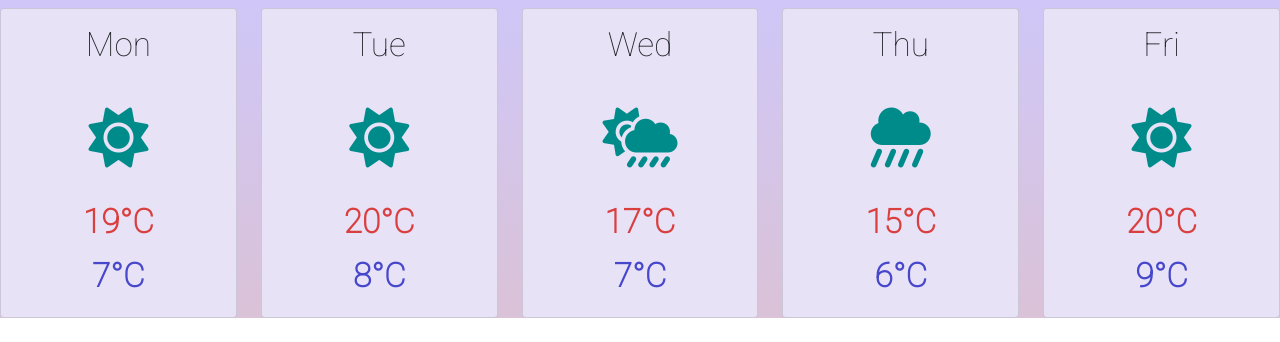
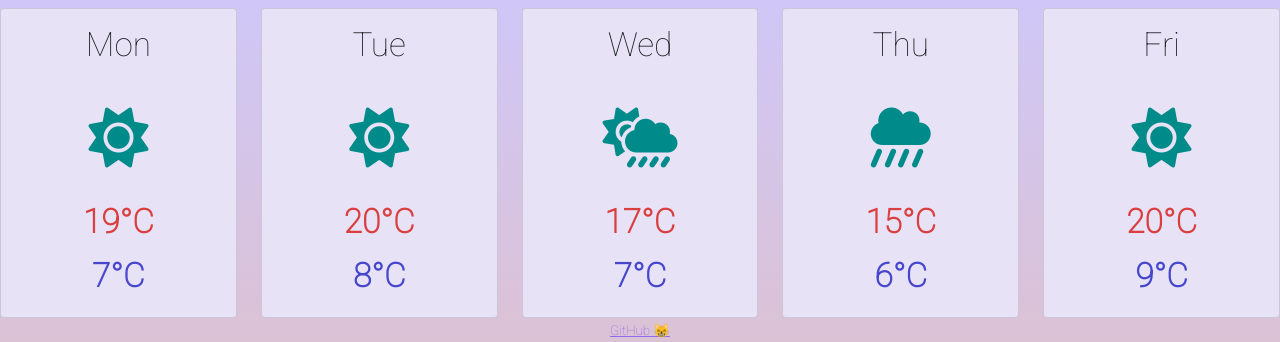
Before and after one commit to fodorpfanni/my-first-weather-app, a website built with Parcel: page index.html in a window 1280 px wide. Shown: the part 805-1147 px from the top of the page. Before the commit the page ends 1123 px from the top, so only its background shows below. Built offline with nearby package versions, Linux system fonts and the light colour scheme.

Commit message:
Added gitHub link and updated css

```diff
--- a/index.html
+++ b/index.html
@@ -113,6 +113,14 @@
         </div>
       </div>
     </div>
+
+    <a
+      class="github"
+      href="https://github.com/fodorpfanni/my-first-weather-app"
+    >
+      GitHub 😸</a
+    >
+
     <script src="scripts/index.js"></script>
   </body>
 </html>
--- a/styles/quickweather.css
+++ b/styles/quickweather.css
@@ -118,3 +118,7 @@ p {
 .card {
   background-color: #e8e2f7;
 }
+.github {
+  font-size: 10pt;
+  color: #8e6ae9;
+}
```
